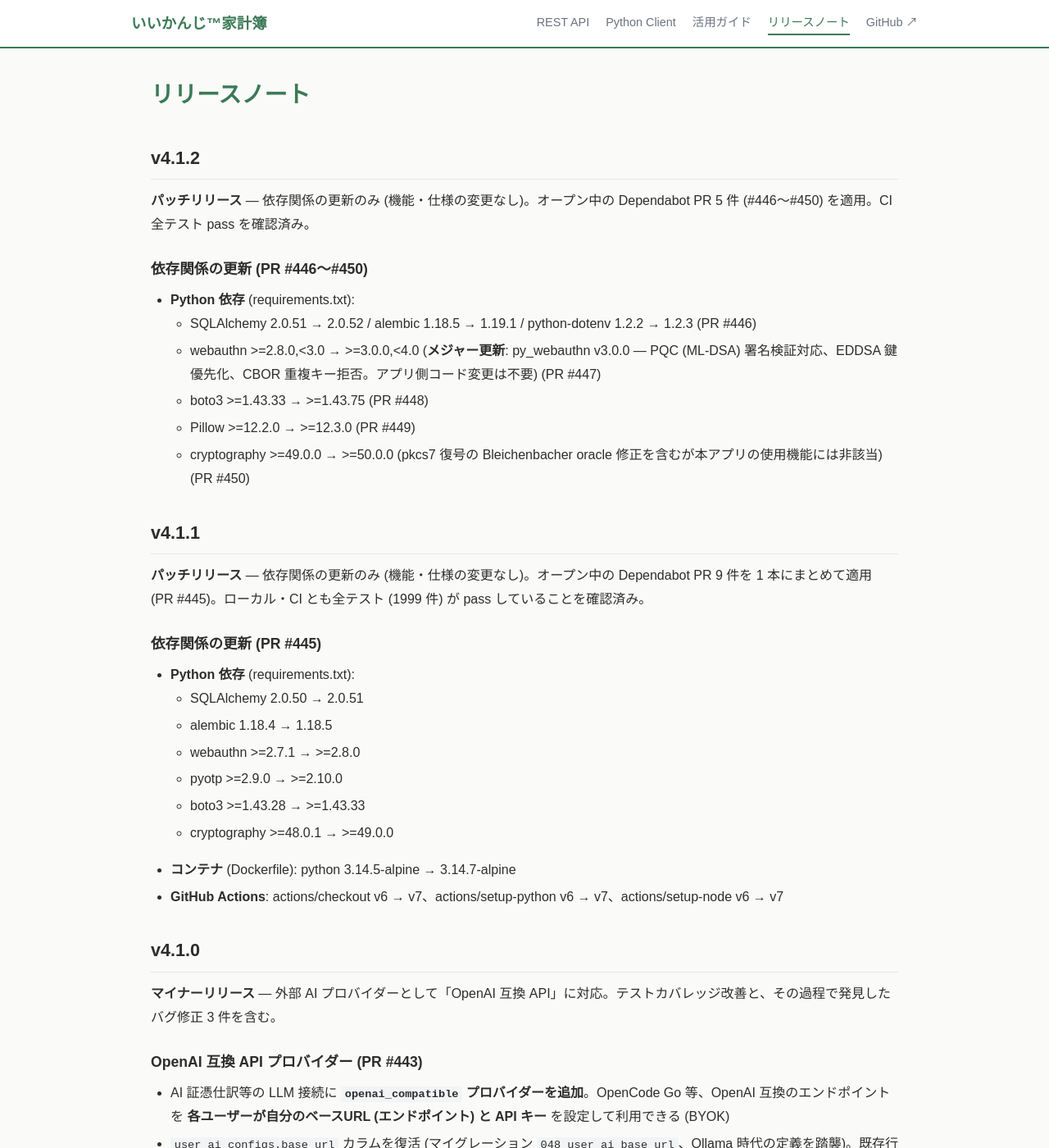
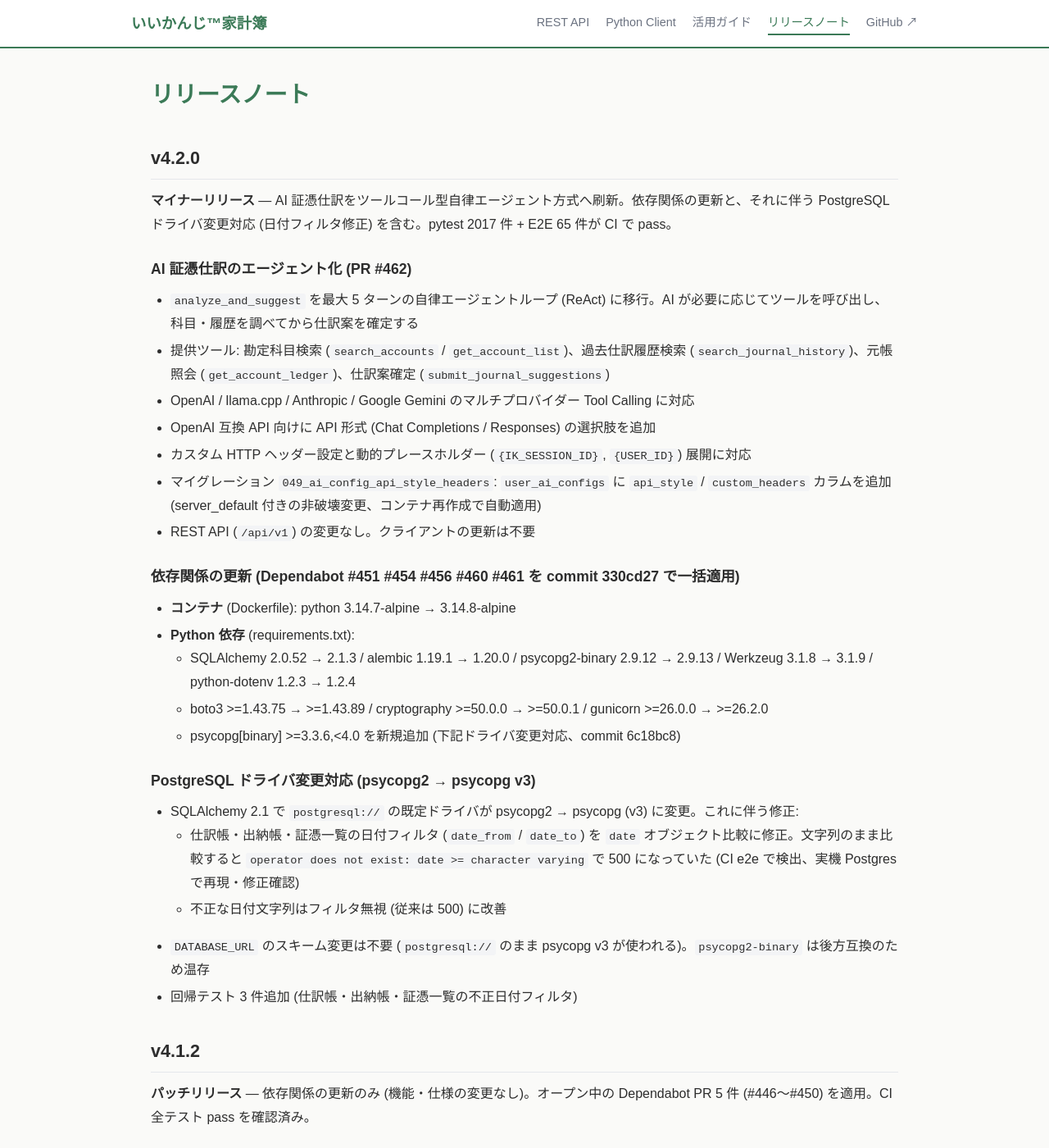
Before and after one commit to nananek/iikanji-kakeibo, a Jekyll site: the page built from docs/releases.md, in a window 1280 px wide and 1400 px high. Shown: the whole window at 82% size. Built offline with Jekyll 4.4.1, drawn with Linux system fonts in a browser that asks for light colours.

Commit message:
docs: v4.2.0 リリースノート追加 + docker-compose.yml.example のイメージタグ更新

```diff
--- a/docs/releases.md
+++ b/docs/releases.md
@@ -4,6 +4,36 @@
 ---
 
 # リリースノート
+
+## v4.2.0
+
+**マイナーリリース** — AI 証憑仕訳をツールコール型自律エージェント方式へ刷新。依存関係の更新と、それに伴う PostgreSQL ドライバ変更対応 (日付フィルタ修正) を含む。pytest 2017 件 + E2E 65 件が CI で pass。
+
+### AI 証憑仕訳のエージェント化 (PR #462)
+
+- `analyze_and_suggest` を最大 5 ターンの自律エージェントループ (ReAct) に移行。AI が必要に応じてツールを呼び出し、科目・履歴を調べてから仕訳案を確定する
+- 提供ツール: 勘定科目検索 (`search_accounts` / `get_account_list`)、過去仕訳履歴検索 (`search_journal_history`)、元帳照会 (`get_account_ledger`)、仕訳案確定 (`submit_journal_suggestions`)
+- OpenAI / llama.cpp / Anthropic / Google Gemini のマルチプロバイダー Tool Calling に対応
+- OpenAI 互換 API 向けに API 形式 (Chat Completions / Responses) の選択肢を追加
+- カスタム HTTP ヘッダー設定と動的プレースホルダー (`{IK_SESSION_ID}`, `{USER_ID}`) 展開に対応
+- マイグレーション `049_ai_config_api_style_headers`: `user_ai_configs` に `api_style` / `custom_headers` カラムを追加 (server_default 付きの非破壊変更、コンテナ再作成で自動適用)
+- REST API (`/api/v1`) の変更なし。クライアントの更新は不要
+
+### 依存関係の更新 (Dependabot #451 #454 #456 #460 #461 を commit 330cd27 で一括適用)
+
+- **コンテナ** (Dockerfile): python 3.14.7-alpine → 3.14.8-alpine
+- **Python 依存** (requirements.txt):
+  - SQLAlchemy 2.0.52 → 2.1.3 / alembic 1.19.1 → 1.20.0 / psycopg2-binary 2.9.12 → 2.9.13 / Werkzeug 3.1.8 → 3.1.9 / python-dotenv 1.2.3 → 1.2.4
+  - boto3 >=1.43.75 → >=1.43.89 / cryptography >=50.0.0 → >=50.0.1 / gunicorn >=26.0.0 → >=26.2.0
+  - psycopg[binary] >=3.3.6,<4.0 を新規追加 (下記ドライバ変更対応、commit 6c18bc8)
+
+### PostgreSQL ドライバ変更対応 (psycopg2 → psycopg v3)
+
+- SQLAlchemy 2.1 で `postgresql://` の既定ドライバが psycopg2 → psycopg (v3) に変更。これに伴う修正:
+  - 仕訳帳・出納帳・証憑一覧の日付フィルタ (`date_from` / `date_to`) を `date` オブジェクト比較に修正。文字列のまま比較すると `operator does not exist: date >= character varying` で 500 になっていた (CI e2e で検出、実機 Postgres で再現・修正確認)
+  - 不正な日付文字列はフィルタ無視 (従来は 500) に改善
+- `DATABASE_URL` のスキーム変更は不要 (`postgresql://` のまま psycopg v3 が使われる)。`psycopg2-binary` は後方互換のため温存
+- 回帰テスト 3 件追加 (仕訳帳・出納帳・証憑一覧の不正日付フィルタ)
 
 ## v4.1.2
 
```
Also changed, not shown: 1 other file.
